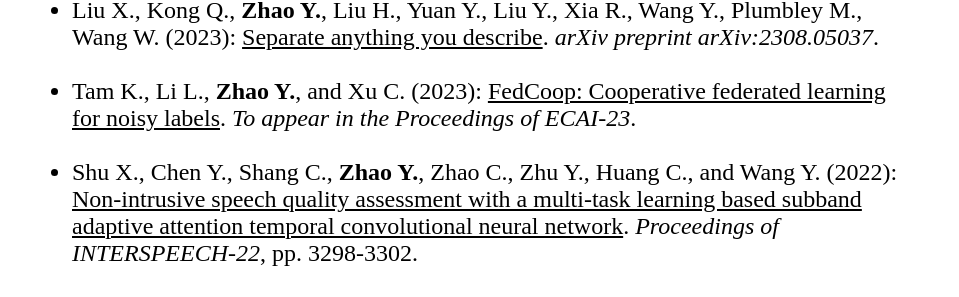
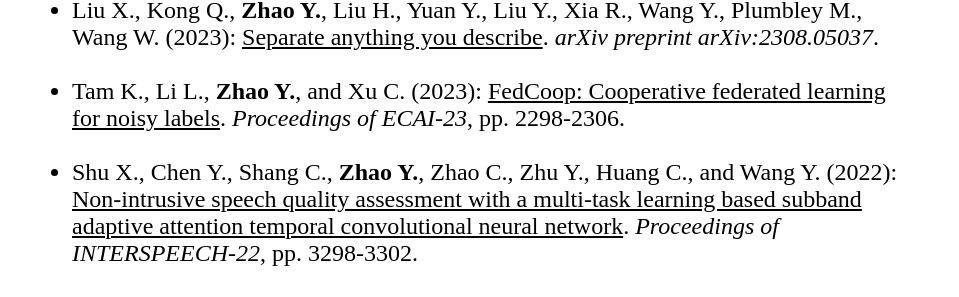
Before and after one commit to cliffzhao/cliffzhao.github.io, a Jekyll site: the page built from index.html, in a window 1280 px wide and 900 px high, scrolled down 1237 px. Shown: the part 155-452 px from the top of the window, without its empty margins (160-1119 px from the left). Built offline with Jekyll 4.4.1, drawn with Linux system fonts in a browser that asks for light colours; a style sheet for code colours, icons or effects is not loaded.

Commit message:
Update index.html

```diff
--- a/index.html
+++ b/index.html
@@ -87,9 +87,9 @@
 	  	<br>
 	  	</li>
 
-		<li> Tam K., Li L., <strong>Zhao Y.</strong>, and Xu C. (2023): <U>FedCoop: Cooperative federated learning for noisy
-labels</U>.
-		<cite>To appear in the Proceedings of ECAI-23</cite>.
+		<li> Tam K., Li L., <strong>Zhao Y.</strong>, and Xu C. (2023): <a href="https://cliffzhao.github.io/Publications/TLZX.ECAI23.pdf" target="_blank"><U>FedCoop: Cooperative federated learning for noisy
+labels</U></a>.
+		<cite>Proceedings of ECAI-23</cite>, pp. 2298-2306.
 		<br>
 		<br>
 		</li>
```
